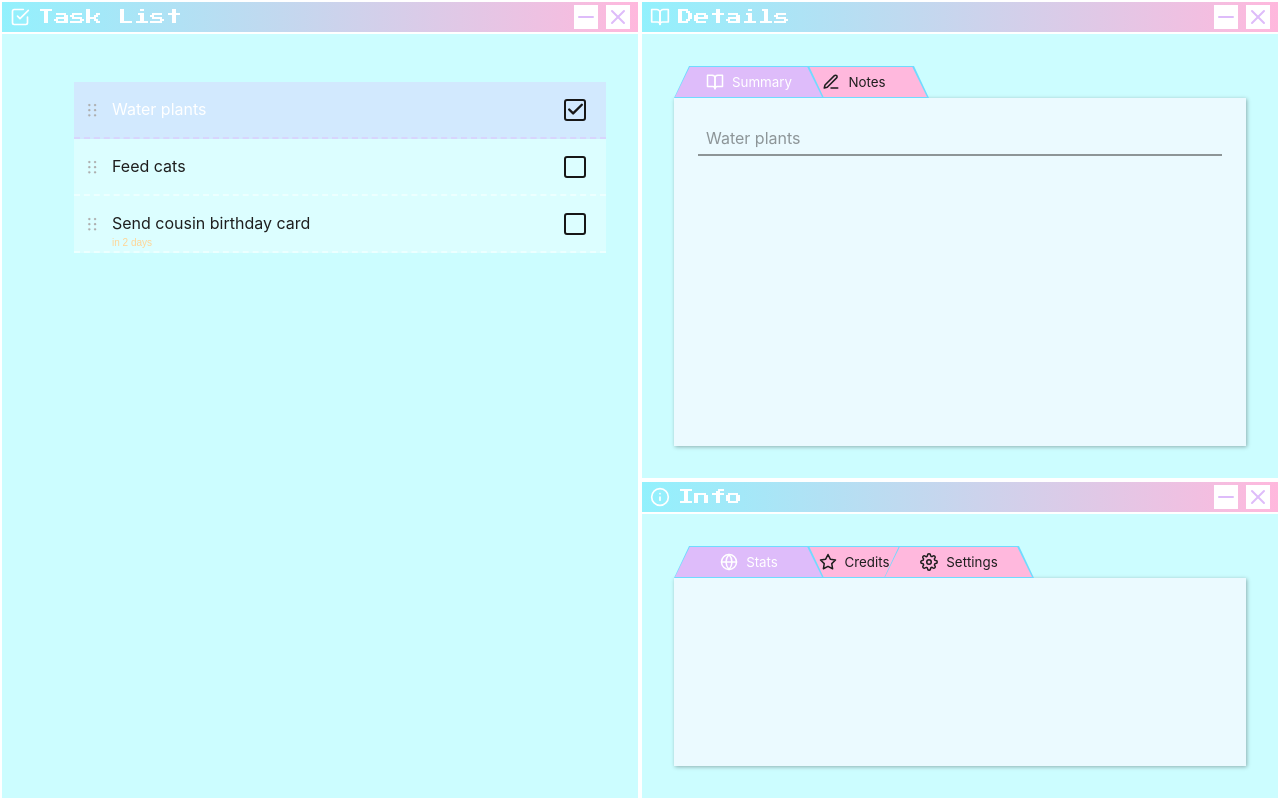
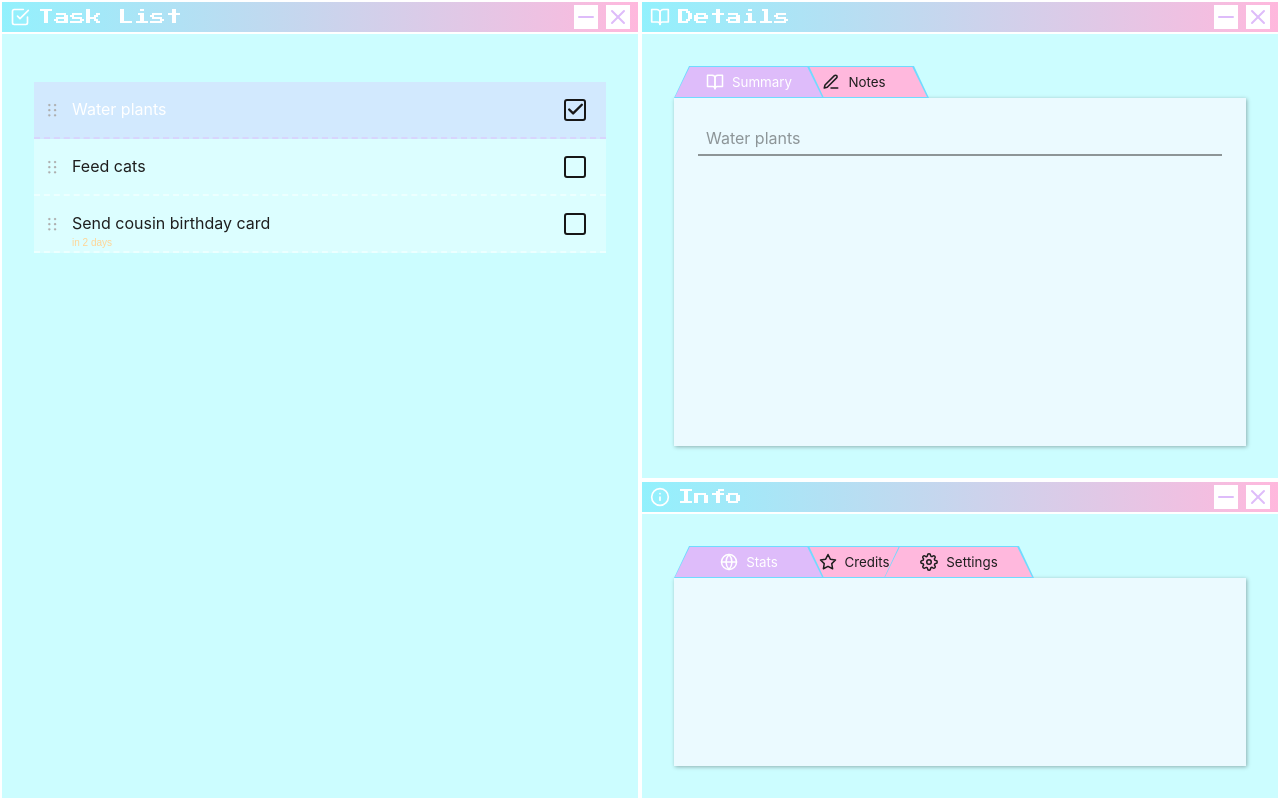
Before and after one commit to amiraine/todo, a React (Create React App) app: page / in a window 1280 px wide. Built offline with nearby package versions, Linux system fonts and the light colour scheme.

Commit message:
fix styles

```diff
--- a/src/Components/Window/styled.ts
+++ b/src/Components/Window/styled.ts
@@ -9,6 +9,7 @@ export const Container = styled.div<{ gridArea: string }>`
   border: 2px solid white;
   color: white;
   grid-area: ${({ gridArea }) => gridArea};
+  max-width: inherit;
 `;
 
 export const TitleBar = styled.div`
@@ -44,6 +45,8 @@ export const TitleGroup = styled.div`
 
 export const Content = styled.div`
   padding: 32px;
+  max-width: 50vw;
+  box-sizing: border-box;
 `;
 
 export const Text = styled.span`
--- a/src/List/ListItem/index.tsx
+++ b/src/List/ListItem/index.tsx
@@ -15,7 +15,7 @@ import { Drag } from "../../assets/Drag";
 import { Trash, Copy } from "react-feather";
 import { ListItem as ListItemType } from "../../types";
 import moment from "moment";
-import { evaluateTime, momentFormat } from "../../utils";
+import { evaluateTime } from "../../utils";
 
 interface ListItemProps {
   isEditable: boolean;
--- a/src/List/ListItem/styled.ts
+++ b/src/List/ListItem/styled.ts
@@ -45,6 +45,7 @@ export const Text = styled.span<{ isDone: boolean }>`
   max-width: 100%;
   text-overflow: ellipsis;
   white-space: nowrap;
+  overflow: hidden;
   height: 100%;
 `;
 
@@ -56,6 +57,7 @@ export const ListItemContent = styled.div<{
   display: flex;
   align-items: center;
   position: relative;
+  max-width: calc(100% - 70px);
 
   &:after {
     font-family: sans-serif;
--- a/src/List/styled.ts
+++ b/src/List/styled.ts
@@ -4,6 +4,8 @@ export const Container = styled.div`
   max-width: 50vw;
   ul,
   li {
+    max-width: inherit;
+    padding: 0;
     list-style: none;
   }
 `;
--- a/src/styled.ts
+++ b/src/styled.ts
@@ -8,4 +8,8 @@ export const Container = styled.div`
   grid-template-rows: 60% 40%;
   grid-template-columns: 50vw 50vw;
   grid-template-areas: "a b" "a c";
+
+  > * {
+    max-width: 50vw;
+  }
 `;
```
